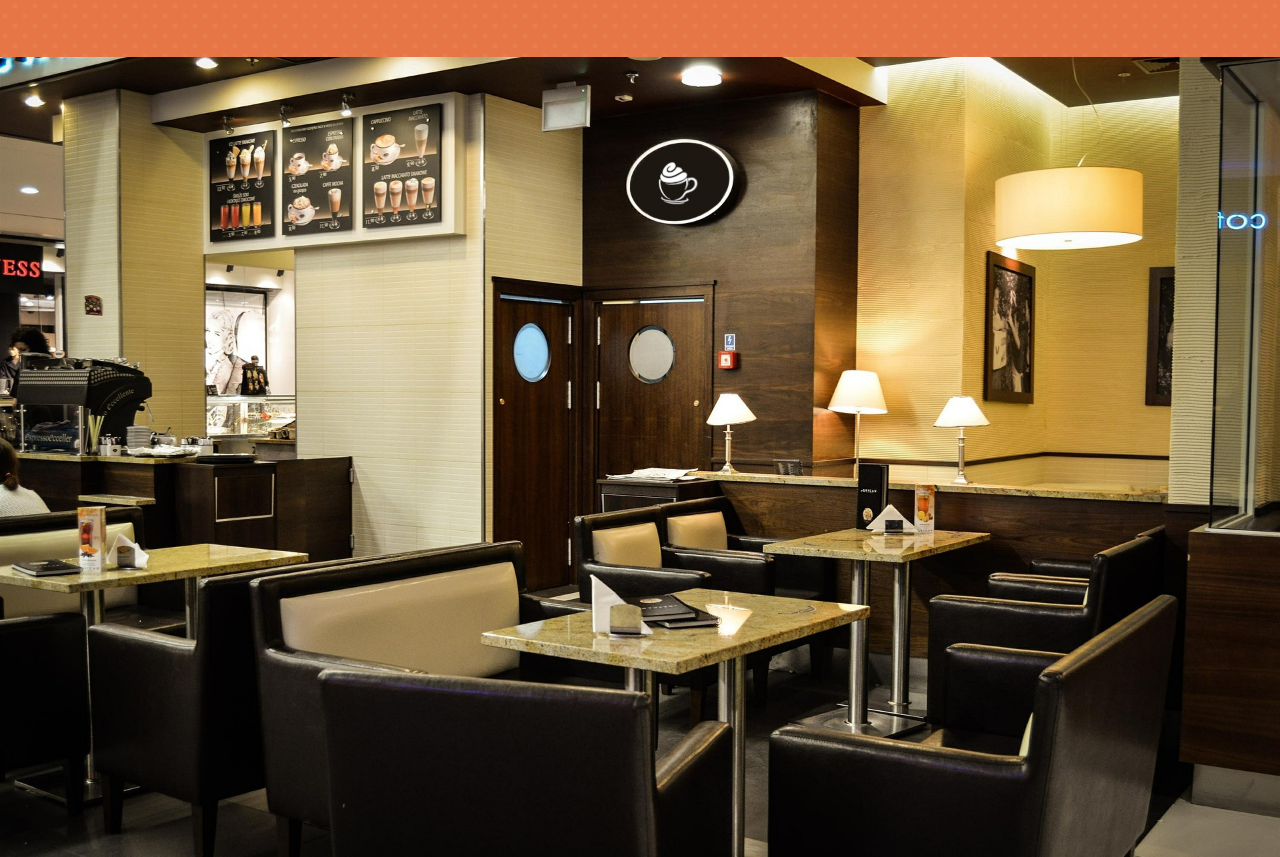
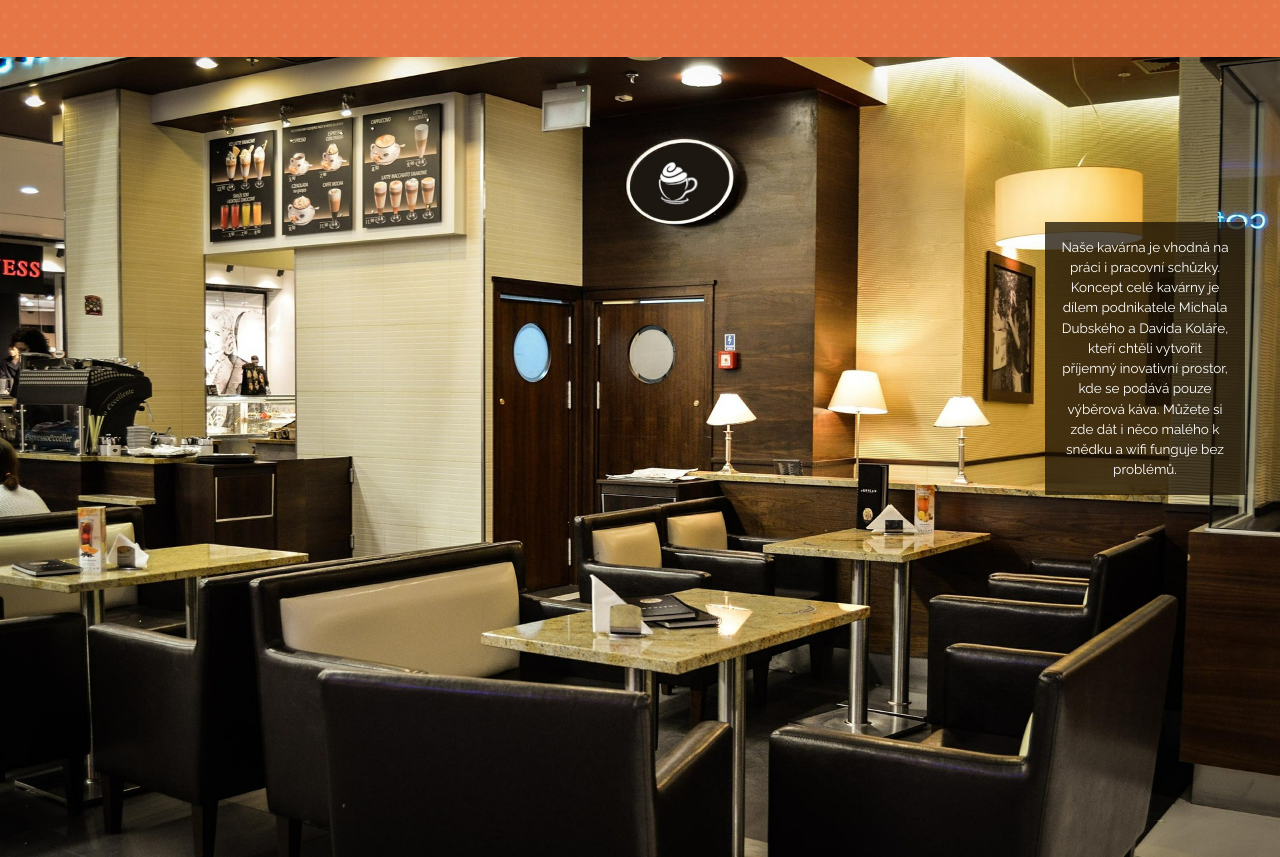
Before and after one commit to Martina-Kor/Cafe_Lora, a website built with webpack: page src/index.html in a window 1280 px wide. Shown: the part 769-1626 px from the top of the page. Built offline with nearby package versions, Linux system fonts and the light colour scheme.

Commit message:
zprovoznění odkazů a text o kavárně

```diff
--- a/src/index.html
+++ b/src/index.html
@@ -13,10 +13,10 @@
           <div class="navigation">
             <button id="nav-btn" class="nav-btn"></button>
             <nav class="nav-closed">
-              <a href="#">domů</a>
-              <a href="#">menu</a>
-              <a href="#">galerie</a>
-              <a href="#">kontakt</a>
+              <a href="index.html">domů</a>
+              <a href="#menu">menu</a>
+              <a href="#gallery">galerie</a>
+              <a href="#contacts">kontakt</a>
             </nav>
           </div>
         </div>
@@ -29,7 +29,7 @@
       </div>
     </section>
 
-    <section class="menu">
+    <section id="menu" class="menu">
       <div class="container">
         <h2>Naše nabídka</h2>
         <p class="menu-intro">
@@ -76,10 +76,17 @@
       </div>
     </section>
 
-    <section class="gallery"></section>
+    <section id="gallery" class="gallery">
+      <p class="gallery__description">
+        Naše kavárna je vhodná na práci i pracovní schůzky. Koncept celé kavárny
+        je dílem podnikatele Michala Dubského a Davida Koláře, kteří chtěli
+        vytvořit příjemný inovativní prostor, kde se podává pouze výběrová káva.
+        Můžete si zde dát i něco malého k snědku a wifi funguje bez problémů.
+      </p>
+    </section>
 
     <section>
-      <div class="container">
+      <div id="contacts" class="container">
         <h2>Kde nás najdete</h2>
         <div class="contacts">
           <div class="contacts__address">
--- a/src/style.css
+++ b/src/style.css
@@ -240,6 +240,21 @@ nav a:hover {
   background-size: cover;
   background-position: top center;
   background-attachment: fixed;
+  position: relative;
+}
+
+.gallery__description {
+  margin: 1rem;
+  max-width: 748px;
+  font-size: 0.9rem;
+  text-align: center;
+  position: absolute;
+  top: 150px;
+  right: 20px;
+  width: 200px;
+  background-color: rgba(26, 17, 3, 0.753);
+  padding: 1rem;
+  line-height: 150%;
 }
 
 .contacts {
```
